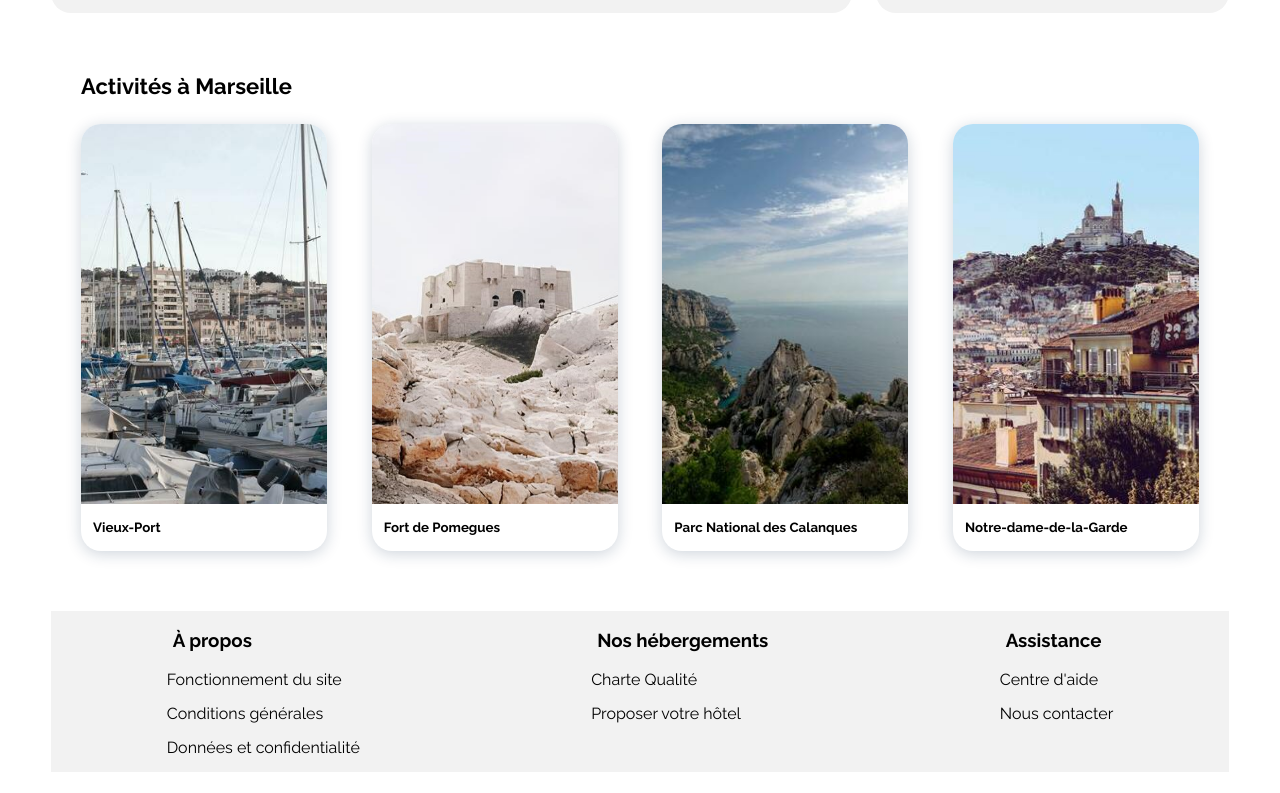
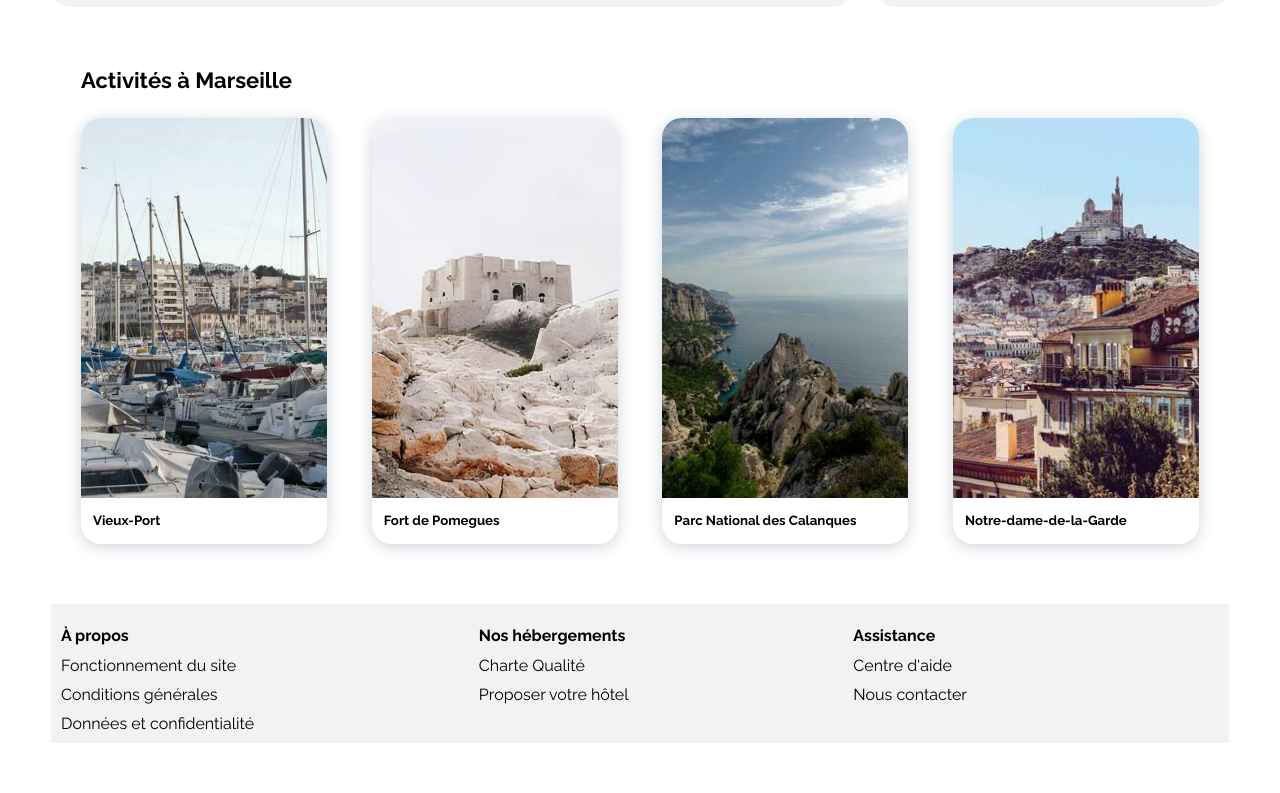
Before and after one commit to tejraam/Code_Projet_2, a plain HTML site: page index.html in a window 1280 px wide. Shown: the part 1008-1801 px from the top of the page. After the commit the page ends 1772 px from the top, so only its background shows below. Drawn offline with Linux system fonts and the light colour scheme.

Commit message:
Correction alignement du footer et logo GPS

```diff
--- a/css/style.css
+++ b/css/style.css
@@ -116,7 +116,7 @@ a {
 
 #logo_gps {
   display: flex;
-  width: 50px;
+  width: 77px;
   border-radius: 15px 0px 0px 15px;
   align-items: center;
   justify-content: center;
@@ -189,6 +189,7 @@ input {
   font-weight: 700;
   line-height: 19.96px;
   margin-top: 20px;
+  font-size: smaller;
 }
 
 .les_boutons_filtres {
@@ -205,7 +206,7 @@ input {
   display: flex;
   justify-content: flex-start;
   border: 2px solid var(--main-bg-color);
-  border-radius: 25px;
+  border-radius: 35px;
   padding: 4px 19px 4px 19px;
   gap: 10px;
 }
@@ -403,9 +404,8 @@ p {
   padding-left: 6px;
 }
 
-h4 {
+h5 {
   margin: 5px 0px 10px 6px;
-  font-size: smaller;
 }
 
 /************** END Section Activités ***************/
@@ -416,18 +416,23 @@ h4 {
   background-color: var(--main-bg-color);
   display: flex;
   flex-direction: row;
-  justify-content: space-around;
+  justify-content: space-between;
   margin-bottom: 20px;
+  padding: 0px 262px 0px 10px;
 }
 
 .booki_footer ul {
   padding-left: 0px;
   list-style-type: none;
-  margin-bottom: 15px;
+  margin-bottom: 10px;
 }
 
 .booki_footer li {
-  margin-bottom: 15px;
+  margin-bottom: 10px;
+}
+
+h4 {
+  margin-bottom: -5px;
 }
 
 /******** End Footer **********/
--- a/index.html
+++ b/index.html
@@ -512,7 +512,7 @@
                     alt="Image de bateaux du Vieux-Port de Marseille"
                   />
                   <div class="card-content">
-                    <h4>Vieux-Port</h4>
+                    <h5>Vieux-Port</h5>
                   </div>
                 </div>
               </a>
@@ -523,7 +523,7 @@
                     alt="Image du Fort de Pomegues"
                   />
                   <div class="card-content">
-                    <h4>Fort de Pomegues</h4>
+                    <h5>Fort de Pomegues</h5>
                   </div>
                 </div>
               </a>
@@ -534,7 +534,7 @@
                     alt="Image du Parc National des Calanques"
                   />
                   <div class="card-content">
-                    <h4>Parc National des Calanques</h4>
+                    <h5>Parc National des Calanques</h5>
                   </div>
                 </div>
               </a>
@@ -545,7 +545,7 @@
                     alt="Image de Notre-dame-de-l-Garde"
                   />
                   <div class="card-content">
-                    <h4>Notre-dame-de-la-Garde</h4>
+                    <h5>Notre-dame-de-la-Garde</h5>
                   </div>
                 </div>
               </a>
@@ -558,7 +558,7 @@
         <div class="booki_footer" role="contentinfo">
           <section class="footer_apropos">
             <div class="footer_colonne">
-              <h3>À propos</h3>
+              <h4>À propos</h4>
               <ul>
                 <li>
                   <a title="Fonctionnement du site" href="#"
@@ -580,7 +580,7 @@
           </section>
           <section class="footer-hebergements">
             <div class="footer_colonne">
-              <h3>Nos hébergements</h3>
+              <h4>Nos hébergements</h4>
               <ul>
                 <li><a title="Charte Qualité" href="#">Charte Qualité</a></li>
                 <li>
@@ -593,7 +593,7 @@
           </section>
           <section class="footer-assistance">
             <div class="footer_colonne">
-              <h3>Assistance</h3>
+              <h4>Assistance</h4>
               <ul>
                 <li><a title="Centre d'aide" href="#">Centre d'aide</a></li>
                 <li><a title="Nous contacter" href="#">Nous contacter</a></li>
```
